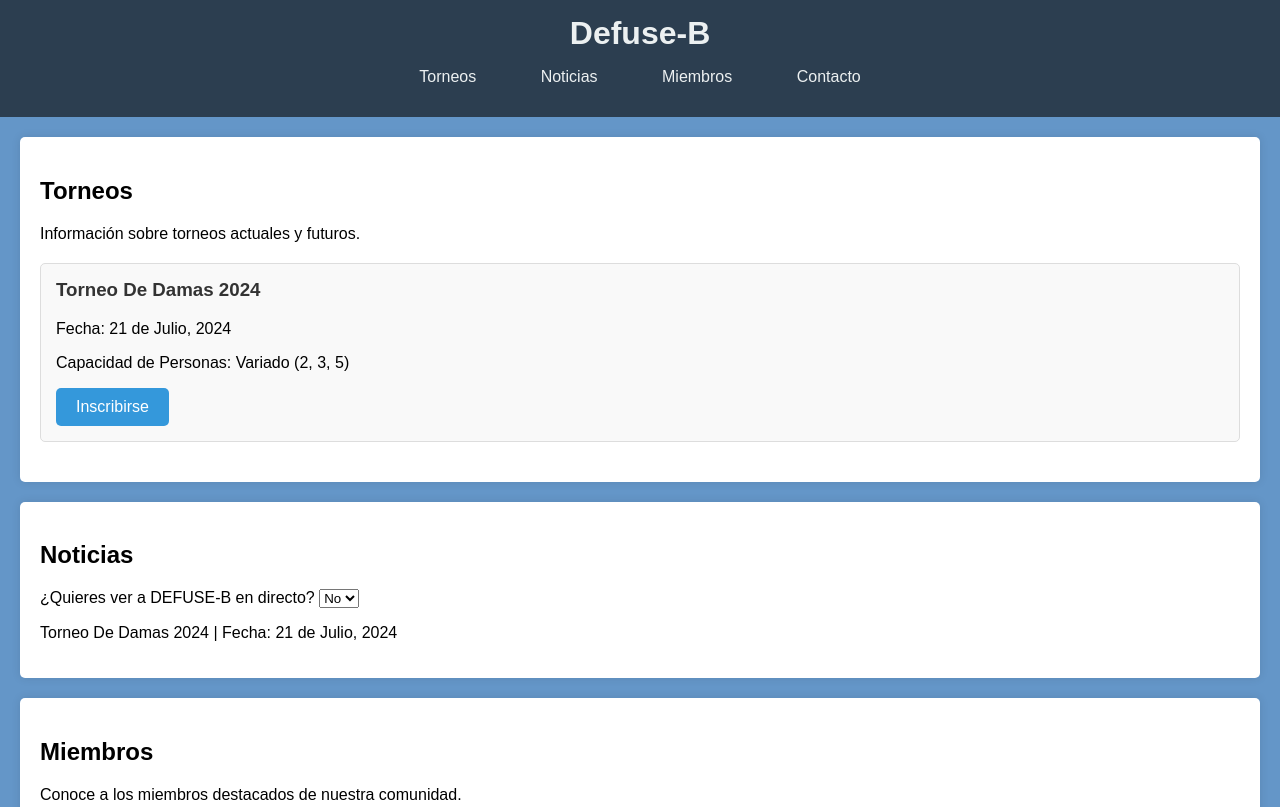
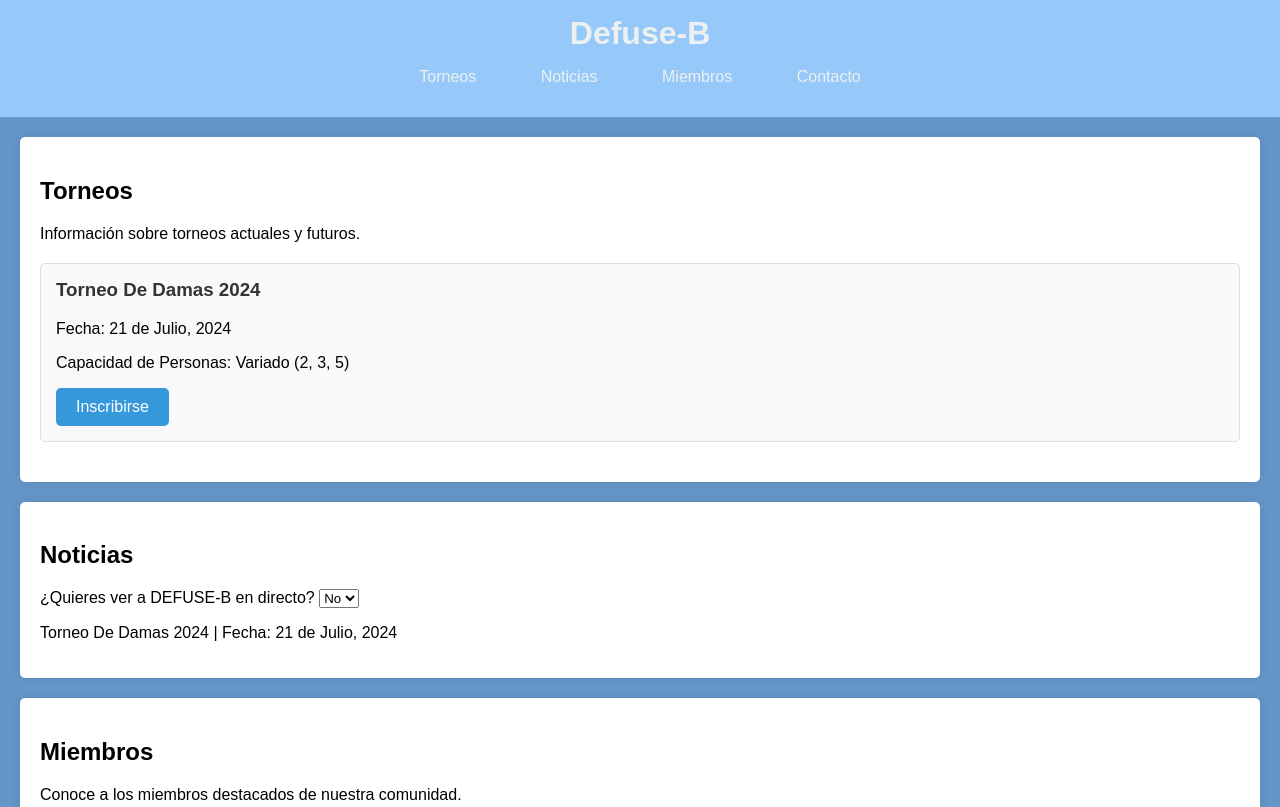
Before and after one commit to SanviGitHub/Defuse-B, a plain HTML site: page index.html in a window 1280 px wide. Shown: the top 807 px of the page. Drawn offline with nearby package versions, Linux system fonts and the light colour scheme.

Commit message:
Update styles.css

```diff
--- a/styles.css
+++ b/styles.css
@@ -6,7 +6,7 @@ body {
 }
 
 header {
-    background-color: #2c3e50; /* Fondo azul oscuro */
+    background-color: rgb(150, 200, 250); /* Fondo azul oscuro */
     color: #ecf0f1; /* Texto claro */
     padding: 15px 0;
     text-align: center;
```
